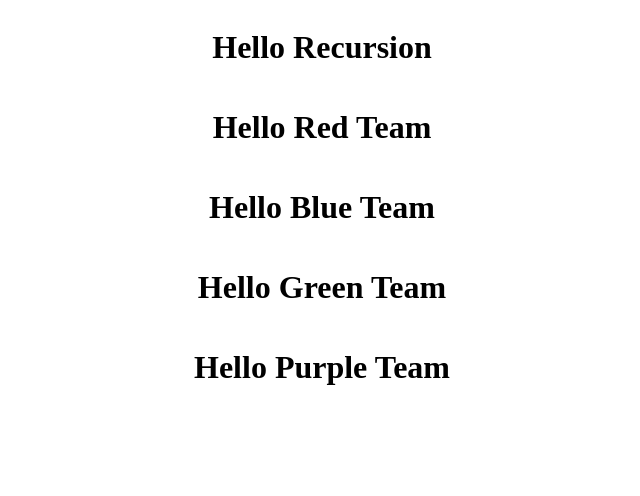
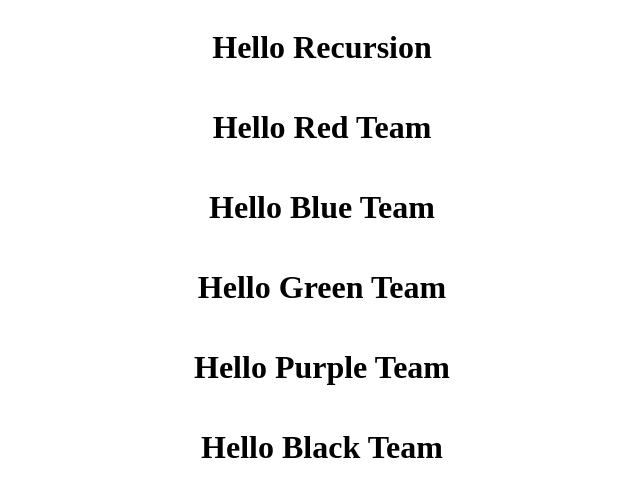
Before and after one commit to teamdev-Red1/task1, a plain HTML site: page index.html in a window 1280 px wide. Shown: the whole page, without its empty margins (318-958 px from the left). Drawn offline with Linux system fonts and the light colour scheme.

Commit message:
Add Black Team Element

```diff
--- a/index.html
+++ b/index.html
@@ -14,6 +14,7 @@
         <h1>Hello Blue Team</h1>
         <h1>Hello Green Team</h1>
         <h1>Hello Purple Team</h1>
+        <h1>Hello Black Team</h1>
     </div>
 </body>
 </html>
```
